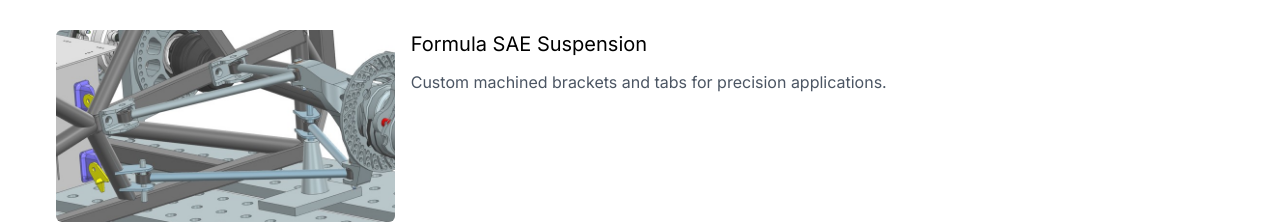
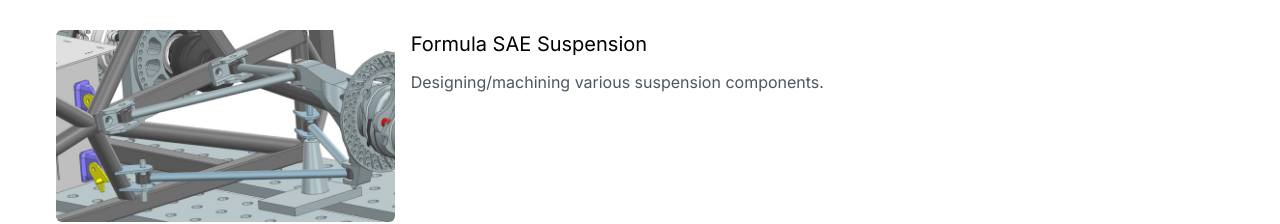
Before and after one commit to min-kim123/portfolio, a React (Vite) app: page /projects in a window 1280 px wide. Shown: the part 162-386 px from the top of the page. Built offline with nearby package versions, Linux system fonts and the light colour scheme.

Commit message:
fix card descrip

```diff
--- a/src/pages/Projects.jsx
+++ b/src/pages/Projects.jsx
@@ -12,7 +12,7 @@
 const projects = [
   {
     title: "Formula SAE Suspension",
-    description: "Custom machined brackets and tabs for precision applications.",
+    description: "Designing/machining various suspension components.",
     link: "/inboard-brackets",
     picture: overviewImg,
     guide: false,
```
